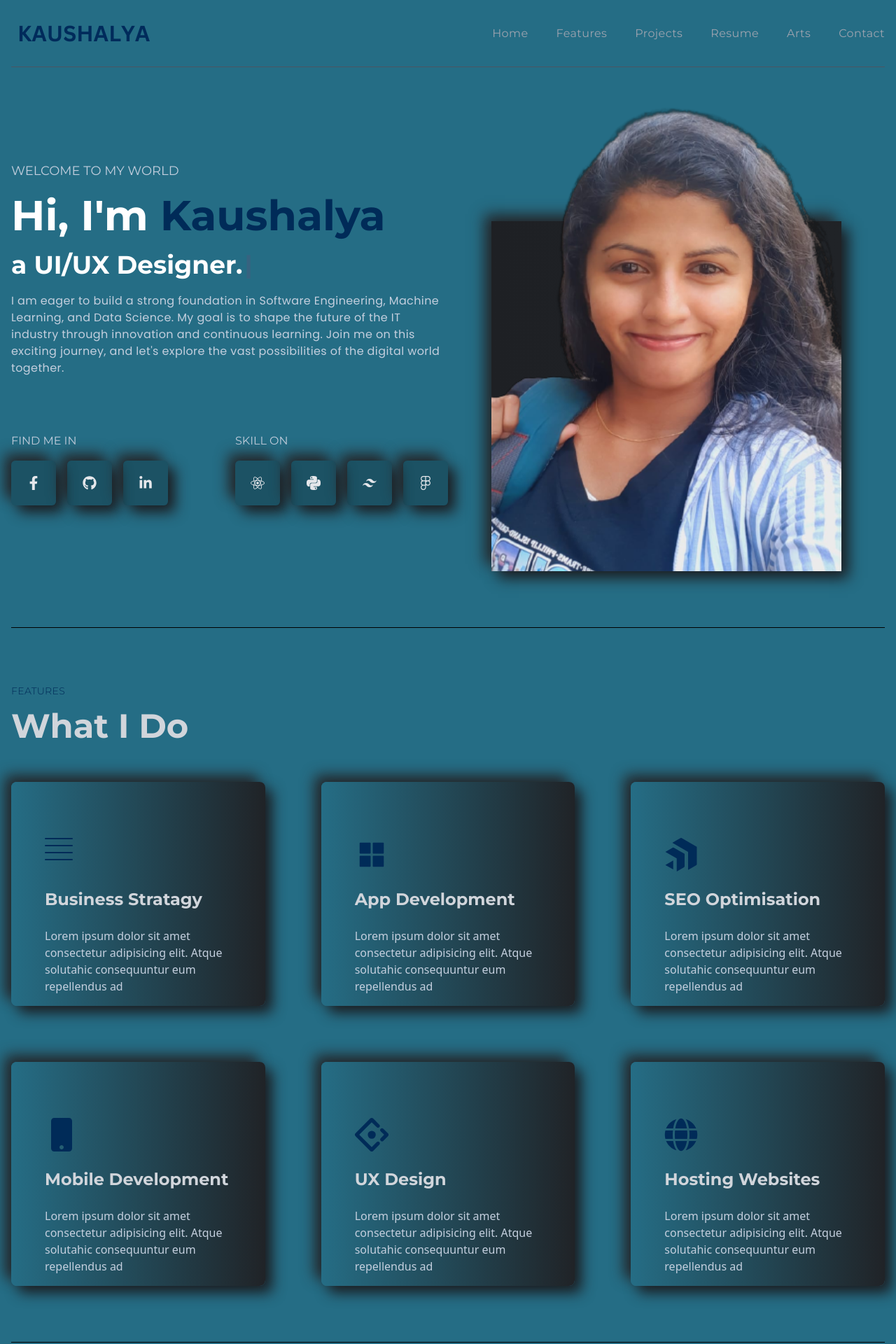
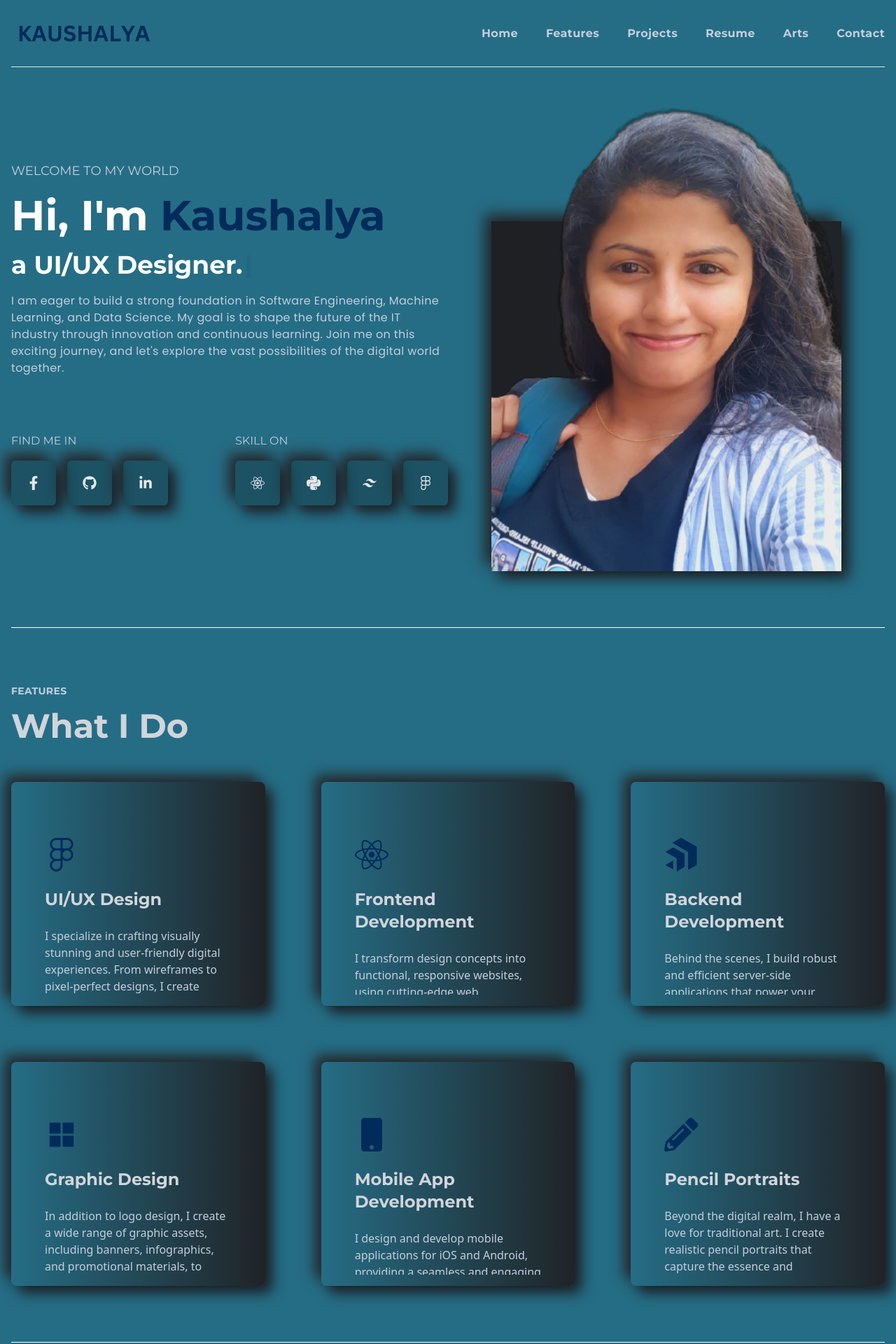
Before and after one commit to kaush997/My-Portfolio-Website, a React (Create React App) app: page / in a window 1280 px wide. Shown: the top 1920 px of the page at 70% size. Built offline with nearby package versions, Linux system fonts and the light colour scheme.

Commit message:
commit changes

```diff
--- a/public/index.html
+++ b/public/index.html
@@ -24,7 +24,7 @@
       work correctly both with client-side routing and a non-root public URL.
       Learn how to configure a non-root public URL by running `npm run build`.
     -->
-    <title>Jhon Doe || Personal Portfolio</title>
+    <title>Kaushalya Hulathdoowage || Personal Portfolio</title>
   </head>
   <body>
     <noscript>You need to enable JavaScript to run this app.</noscript>
--- a/src/components/banner/Banner.js
+++ b/src/components/banner/Banner.js
@@ -5,7 +5,7 @@ const Banner = () => {
   return (
     <section
       id="home"
-      className="w-full pt-10 pb-20 flex flex-col gap-10 xl:gap-0 lgl:flex-row items-center border-b-[1px] font-titleFont border-b-black"
+      className="w-full pt-10 pb-20 flex flex-col gap-10 xl:gap-0 lgl:flex-row items-center border-b-[1px] font-titleFont border-b-white"
     >
       <LeftBanner />
      <RightBanner />
--- a/src/components/banner/LeftBanner.js
+++ b/src/components/banner/LeftBanner.js
@@ -22,7 +22,7 @@ const LeftBanner = () => {
           <Cursor
             cursorBlinking="false"
             cursorStyle="|"
-            cursorColor="#ff014f"
+            cursorColor="#002b5b"
           />
         </h2>
         <p className="text-base font-bodyFont leading-6 tracking-wide">
--- a/src/components/banner/Media.jsx
+++ b/src/components/banner/Media.jsx
@@ -10,13 +10,13 @@ const Media = () => {
           </h2>
           <div className="flex gap-4">
             <span className="bannerIcon">
-              <FaFacebookF />
+              <a href='https://www.facebook.com/sanduni.kaushalya.31?mibextid=ZbWKwL'><FaFacebookF /></a>
             </span>
             <span className="bannerIcon">
-              <FaGithub />
+              <a href='https://github.com/kaush997'><FaGithub /></a>
             </span>
             <span className="bannerIcon">
-              <FaLinkedinIn />
+              <a href='https://www.linkedin.com/in/kaushalya-hulathdoowage-994248245'><FaLinkedinIn /></a>
             </span>
           </div>
         </div>
--- a/src/components/contact/ContactLeft.js
+++ b/src/components/contact/ContactLeft.js
@@ -29,13 +29,13 @@ const ContactLeft = () => {
         <h2 className="text-base uppercase font-titleFont mb-4">Find me in</h2>
         <div className="flex gap-4">
           <span className="bannerIcon">
-            <FaFacebookF />
+           <a href="https://www.facebook.com/sanduni.kaushalya.31?mibextid=ZbWKwL"> <FaFacebookF /></a>
           </span>
           <span className="bannerIcon">
-            <FaGithub />
+            <a href="https://github.com/kaush997"><FaGithub /></a>
           </span>
           <span className="bannerIcon">
-            <FaLinkedinIn />
+           <a href="https://www.linkedin.com/in/kaushalya-hulathdoowage-994248245"> <FaLinkedinIn /> </a>
           </span>
         </div>
       </div>
--- a/src/components/features/Features.js
+++ b/src/components/features/Features.js
@@ -6,7 +6,7 @@ const Features = () => {
   return (
     <section
       id="features"
-      className="w-full py-20 border-b-[1px] border-b-black"
+      className="w-full py-20 border-b-[1px] border-b-white"
     >
       <Title title="Features" des="What I Do" />
       <div className="grid grid-cols-1 md:grid-cols-2 xl:grid-cols-3 gap-6 xl:gap-20">
--- a/src/components/footer/Footer.js
+++ b/src/components/footer/Footer.js
@@ -9,13 +9,13 @@ const Footer = () => {
         <img className="w-32" src={logo} alt="logo" />
         <div className="flex gap-4">
           <span className="bannerIcon">
-            <FaFacebookF />
+          <a href='https://www.facebook.com/sanduni.kaushalya.31?mibextid=ZbWKwL'><FaFacebookF /></a>
           </span>
           <span className="bannerIcon">
-            <FaGithub />
+          <a href='https://github.com/kaush997'><FaGithub /></a>
           </span>
           <span className="bannerIcon">
-            <FaLinkedinIn />
+          <a href='https://www.linkedin.com/in/kaushalya-hulathdoowage-994248245'><FaLinkedinIn /></a>
           </span>
         </div>
       </div>
--- a/src/components/layouts/Title.js
+++ b/src/components/layouts/Title.js
@@ -3,7 +3,7 @@ import React from 'react'
 const Title = ({title, des}) => {
   return (
     <div className="flex flex-col gap-4 font-titleFont mb-14">
-      <h3 className="text-sm uppercase font-light text-designColor tracking-wide">
+      <h3 className="text-sm uppercase font-bold text-mint tracking-wide">
        {title}
       </h3>
       <h1 className="text-4xl md:text-5xl text-gray-300 font-bold capitalize">{des}</h1>
--- a/src/components/navbar/Navbar.js
+++ b/src/components/navbar/Navbar.js
@@ -9,7 +9,7 @@ import { navLinksdata } from '../../constants';
 const Navbar = () => {
   const [showMenu, setShowMenu]=useState(false)
   return (
-    <div className="w-full h-24 sticky top-0 z-50 bg-bodyColor mx-auto flex justify-between items-center font-titleFont border-b-[1px] border-b-gray-600">
+    <div className="w-full h-24 sticky top-0 z-50 bg-bodyColor mx-auto flex justify-between items-center font-titleFont border-b-[1px] border-b-white-600">
       <div>
         <img className='h-22 w-auto' src={logo} alt="logo" />
       </div>
@@ -17,7 +17,7 @@ const Navbar = () => {
         <ul className="hidden mdl:inline-flex items-center gap-6 lg:gap-10">
           {navLinksdata.map(({ _id, title, link }) => (
             <li
-              className="text-base font-normal text-gray-400 tracking-wide cursor-pointer hover:text-designColor duration-300"
+              className="text-base font-bold text-white-400 tracking-wide cursor-pointer hover:text-designColor duration-300"
               key={_id}
             >
               <Link
@@ -45,9 +45,7 @@ const Navbar = () => {
               <div>
                 <img className="w-32" src={logo} alt="logo" />
                 <p className="text-sm text-gray-400 mt-2">
-                  Lorem ipsum dolor sit, amet consectetur adipisicing elit.
-                  Earum soluta perspiciatis molestias enim cum repellat, magnam
-                  exercitationem distinctio aliquid nam.
+                I'm all ears for your feedback, and if my skills align with your needs, feel free to get in touch. Let's make things happen!
                 </p>
               </div>
               <ul className="flex flex-col gap-4">
--- a/src/data/data.js
+++ b/src/data/data.js
@@ -1,42 +1,43 @@
-import { AiFillAppstore } from "react-icons/ai";
-import { FaMobile, FaGlobe} from "react-icons/fa";
-import { SiProgress, SiAntdesign } from "react-icons/si";
+import { AiFillAppstore} from "react-icons/ai";
+import { FaFigma, FaMobile, FaPencilAlt, FaReact} from "react-icons/fa";
+import { SiProgress } from "react-icons/si";
 
 // Features Data
 export const featuresData = [
   {
     id: 1,
-    title: "Business Stratagy",
-    des: "Lorem ipsum dolor sit amet consectetur adipisicing elit. Atque solutahic consequuntur eum repellendus ad",
+    icon: <FaFigma/>,
+    title: "UI/UX Design",
+    des: "I specialize in crafting visually stunning and user-friendly digital experiences. From wireframes to pixel-perfect designs, I create intuitive interfaces that enhance user engagement and satisfaction.",
   },
   {
     id: 2,
-    icon: <AiFillAppstore />,
-    title: "App Development",
-    des: "Lorem ipsum dolor sit amet consectetur adipisicing elit. Atque solutahic consequuntur eum repellendus ad",
+    icon: <FaReact />,
+    title: "Frontend Development",
+    des: "I transform design concepts into functional, responsive websites, using cutting-edge web technologies to bring your vision to life and deliver a seamless user experience.",
   },
   {
     id: 3,
     icon: <SiProgress />,
-    title: "SEO Optimisation",
-    des: "Lorem ipsum dolor sit amet consectetur adipisicing elit. Atque solutahic consequuntur eum repellendus ad",
+    title: "Backend Development",
+    des: "Behind the scenes, I build robust and efficient server-side applications that power your websites and applications. With a focus on security and scalability, I ensure your platform runs smoothly.",
   },
   {
     id: 4,
-    icon: <FaMobile />,
-    title: "Mobile Development",
-    des: "Lorem ipsum dolor sit amet consectetur adipisicing elit. Atque solutahic consequuntur eum repellendus ad",
+    icon: <AiFillAppstore/>,
+    title: "Graphic Design",
+    des: "In addition to logo design, I create a wide range of graphic assets, including banners, infographics, and promotional materials, to enhance your brand's visual presence.",
   },
   {
     id: 5,
-    icon: <SiAntdesign />,
-    title: "UX Design",
-    des: "Lorem ipsum dolor sit amet consectetur adipisicing elit. Atque solutahic consequuntur eum repellendus ad",
+    icon: <FaMobile />,
+    title: "Mobile App Development",
+    des: "I design and develop mobile applications for iOS and Android, providing a seamless and engaging experience for users on the go.",
   },
   {
     id: 6,
-    icon: <FaGlobe />,
-    title: "Hosting Websites",
-    des: "Lorem ipsum dolor sit amet consectetur adipisicing elit. Atque solutahic consequuntur eum repellendus ad",
+    icon: <FaPencilAlt />,
+    title: "Pencil Portraits",
+    des: "Beyond the digital realm, I have a love for traditional art. I create realistic pencil portraits that capture the essence and personality of the subject. Let me bring your memories to life on paper.",
   },
 ];
--- a/tailwind.config.js
+++ b/tailwind.config.js
@@ -21,7 +21,7 @@ module.exports = {
         bodyColor: "#256d85",
         lightText: "#c4cfde",
         boxBg: "linear-gradient(145deg, #1e2024, #23272b)",
-        designColor: "#002b58",
+        designColor: "#002b5b",
       },
       boxShadow: {
         shadowOne: "10px 10px 19px #1c1e22, -10px -10px 19px #262a2e",
```
Also changed, not shown: public/profilePhoto.png, 1 other file (tests, documents, lock files or other folders).
